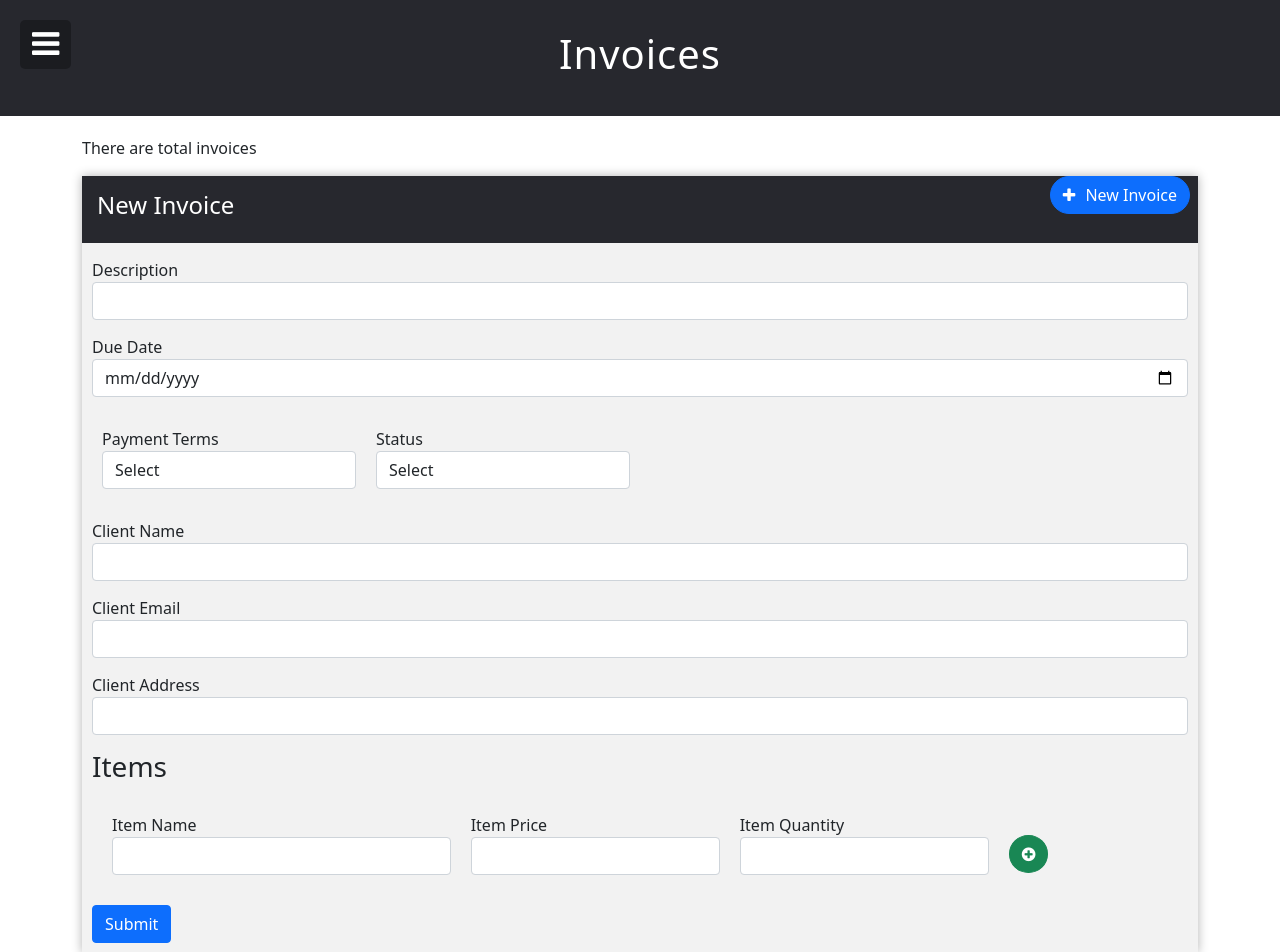
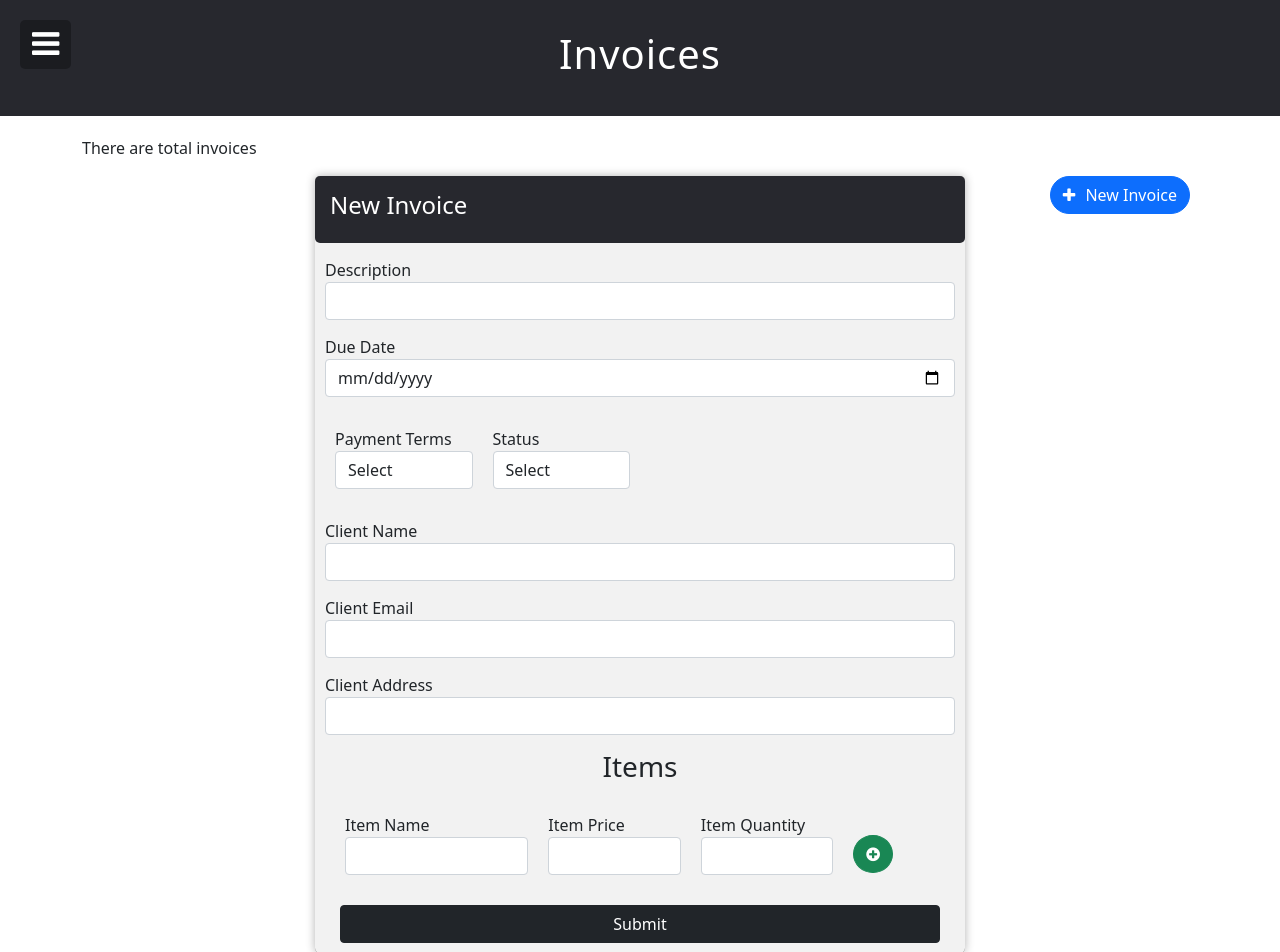
Before and after one commit to iamme24cl/invoices-frontend, a React (Create React App) app: page /accounts/1/invoices/new in a window 1280 px wide. Shown: the top 952 px of the page. Built offline with nearby package versions, Linux system fonts and the light colour scheme; no server answers.

Commit message:
implemented a InvoiceList component

```diff
--- a/src/App.css
+++ b/src/App.css
@@ -104,60 +104,31 @@ h1 {
 .container {
   margin-top: 20px;
   position: relative;
+  align-items: center;
+  justify-content: center;
 }
 
 .modal-container {
   background-color: rgba(0, 0, 0, 0.6);
-  /* display: none; */
-  /* position: fixed;
-  top: 0;
-  left: 0;
-  right: 0;
-  bottom: 0; */
-  width: auto;
+  border-radius: 5px;
+  width: 650px;
   height: auto;
-}
-
-.modal-container.show-modal {
-  display: block;
-}
-
-.update-modal-container {
-  background-color: rgba(0, 0, 0, 0.6);
-  display: none;
-  position: fixed;
-  top: 0;
-  left: 0;
-  right: 0;
-  bottom: 0;
-  width: auto;
-}
-
-.update-modal-container.show-modal {
-  display: block;
+  position: relative;
+  /* min-height: 40vh; */
+  margin: 15px auto 30px;
 }
 
 .form-modal {
   background-color: #f2f2f2;
-  /* border-radius: 5px; */
+  border-radius: 5px;
   box-shadow: 0 0 10px rgba(0, 0, 0, 0.3);
-  /* position: absolute;
-  overflow: hidden;
-  top: 40%;
-  left: 50%;
-  transform: translate(-50%, -50%);
-  max-width: 100%;
-  width: 600px;
-  animation-name: modalopen;
-  animation-duration: var(--modal-duration); */
 }
-
-
 
 .form-header {
   background-color: var(--primary-color);
   color: #fff;
   padding: 15px;
+  border-radius: 5px;
 }
 
 .modal-form div {
@@ -168,27 +139,6 @@ h1 {
 
 .check-box label input {
   margin-left: 5px;
-}
-
-.close-btn {
-  background: transparent;
-  border: 0;
-  color: #fff;
-  font-size: 25px;
-  position: absolute;
-  top: 5px;
-  right: 5px;
-}
-
-
-@keyframes modalopen {
-  from {
-    opacity: 0;
-  }
-
-  to {
-    opacity: 1;
-  }
 }
 
 /* New Styles */
@@ -216,3 +166,12 @@ h1 {
 .submit-btn {
   margin-bottom: 10px;
 }
+
+.cta-btn {
+  width: 600px;
+  margin-left: 15px;
+}
+
+.items-div {
+  text-align: center;
+}
--- a/src/components/account/AccountInput.js
+++ b/src/components/account/AccountInput.js
@@ -52,7 +52,7 @@ class AccountInput extends React.Component {
             </div>
 
             <div className="form-group">
-              <input type="submit" className="btn btn-primary submit-btn"/>
+              <input type="submit" className="cta-btn btn btn-dark submit-btn"/>
             </div>
 
           </form>
--- a/src/components/invoice/InvoiceInput.js
+++ b/src/components/invoice/InvoiceInput.js
@@ -181,7 +181,7 @@ class InvoiceInput extends React.Component {
             </div>
 
            <div className="form-group">
-            <h3>Items</h3>
+            <h3 className="items-div" >Items</h3>
               {
                 items.map((val, idx) => {
                   return (
@@ -235,9 +235,7 @@ class InvoiceInput extends React.Component {
                   )
                 })
               }
-
-
-              <input className="btn btn-primary submit-btn" type="submit" />
+              <input className="cta-btn btn btn-dark submit-btn" type="submit" />
            </div>
           </form>
         </div>
--- /dev/null
+++ b/src/components/invoice/InvoiceList.js
@@ -0,0 +1,40 @@
+import React from 'react';
+import {Link} from 'react-router-dom'
+
+const InvoiceList = (props) => {
+  return (
+    <div className="table-responsive">
+      <table className="table table-hover invoice-table">
+        <thead>
+          <tr>
+            <th>Invoice Id</th>
+            <th>Due Date</th>
+            <th>Client Name</th>
+            <th>Amount Due</th>
+            <th>Status</th>
+            <th></th>
+          </tr>
+        </thead>
+        <tbody>
+        {props.invoices && props.invoices.map(invoice => {
+
+          let invoicePath = `/accounts/${invoice.account_id}/invoices/${invoice.id}`;
+
+          return (
+            <tr key={invoice.id}>
+              <td>{invoice.id}</td>
+              <td>{invoice.payment_due}</td>
+              <td>{invoice.client_name}</td>
+              <td>{invoice.invoice_total}</td>
+              <td>{invoice.status}</td>
+              <td><Link to={invoicePath} className="view-btn"><i class="fa fa-eye" aria-hidden="true"></i></Link></td>
+            </tr>
+          )
+        })}
+        </tbody>
+      </table>
+    </div>
+  )
+}
+
+export default InvoiceList;
--- a/src/components/invoice/Invoices.js
+++ b/src/components/invoice/Invoices.js
@@ -2,7 +2,7 @@ import React from 'react'
 import {connect} from 'react-redux'
 import {Link, withRouter} from 'react-router-dom'
 import { deleteInvoice } from '../../actions/deleteInvoice'
-
+import InvoiceList from './InvoiceList'
 
 
 class Invoices extends React.Component {
@@ -16,38 +16,7 @@ class Invoices extends React.Component {
 
     return (
       <div>
-
-        <div className="table-responsive">
-          <table className="table table-hover invoice-table">
-            <thead>
-              <tr>
-                <th>Invoice Id</th>
-                <th>Due Date</th>
-                <th>Client Name</th>
-                <th>Amount Due</th>
-                <th>Status</th>
-                <th></th>
-              </tr>
-            </thead>
-            <tbody>
-            {this.props.invoices && this.props.invoices.map(invoice => {
-
-             let invoicePath = `/accounts/${invoice.account_id}/invoices/${invoice.id}`;
-
-              return (
-                <tr key={invoice.id}>
-                  <td>{invoice.id}</td>
-                  <td>{invoice.payment_due}</td>
-                  <td>{invoice.client_name}</td>
-                  <td>{invoice.invoice_total}</td>
-                  <td>{invoice.status}</td>
-                  <td><Link to={invoicePath} className="view-btn"><i class="fa fa-eye" aria-hidden="true"></i></Link></td>
-                </tr>
-              )
-            })}
-            </tbody>
-          </table>
-        </div>
+        <InvoiceList invoices={this.props.invoices} />
       </div>
   )}
 
```
